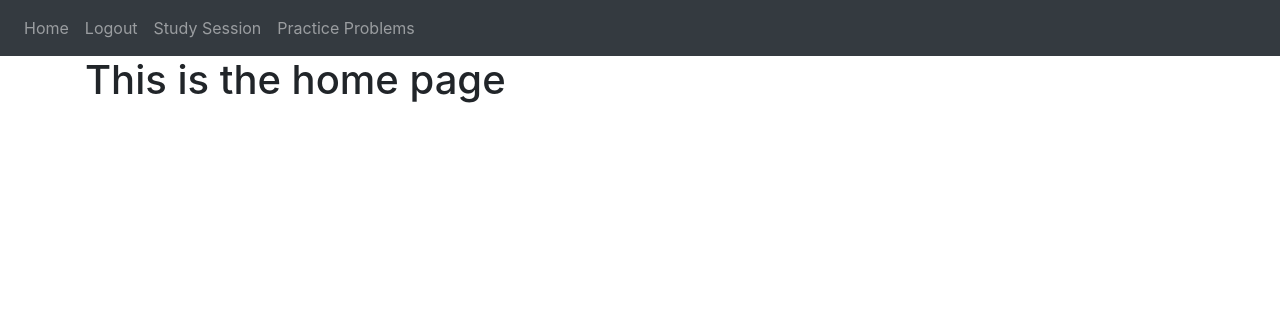
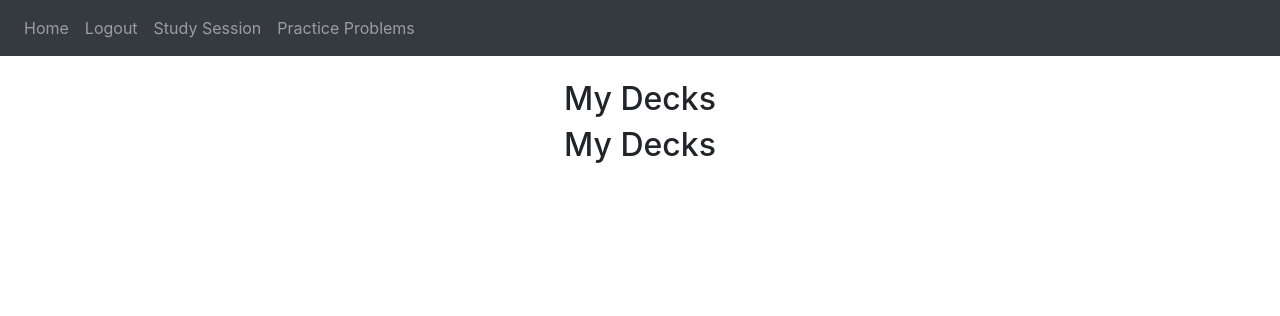
Before and after one commit to Yizushdz/Web_Final_Project, a Flask app: page /home in a window 1280 px wide. Shown: the top 316 px of the page. Run offline with Flask 3, Linux system fonts and the light colour scheme; a user stored in the database is signed in; some libraries are stand-ins or nearby versions.

Commit message:
example branch test

```diff
--- a/website/templates/home.html
+++ b/website/templates/home.html
@@ -3,5 +3,7 @@
 
 {% block title %}Home{% endblock %}
 {% block content %}
-<h1>This is the home page</h1>
+<br />
+<h2 align="center" >My Decks</h2>
+<h2 align="center" >My Decks</h2>
 {% endblock %}
```
